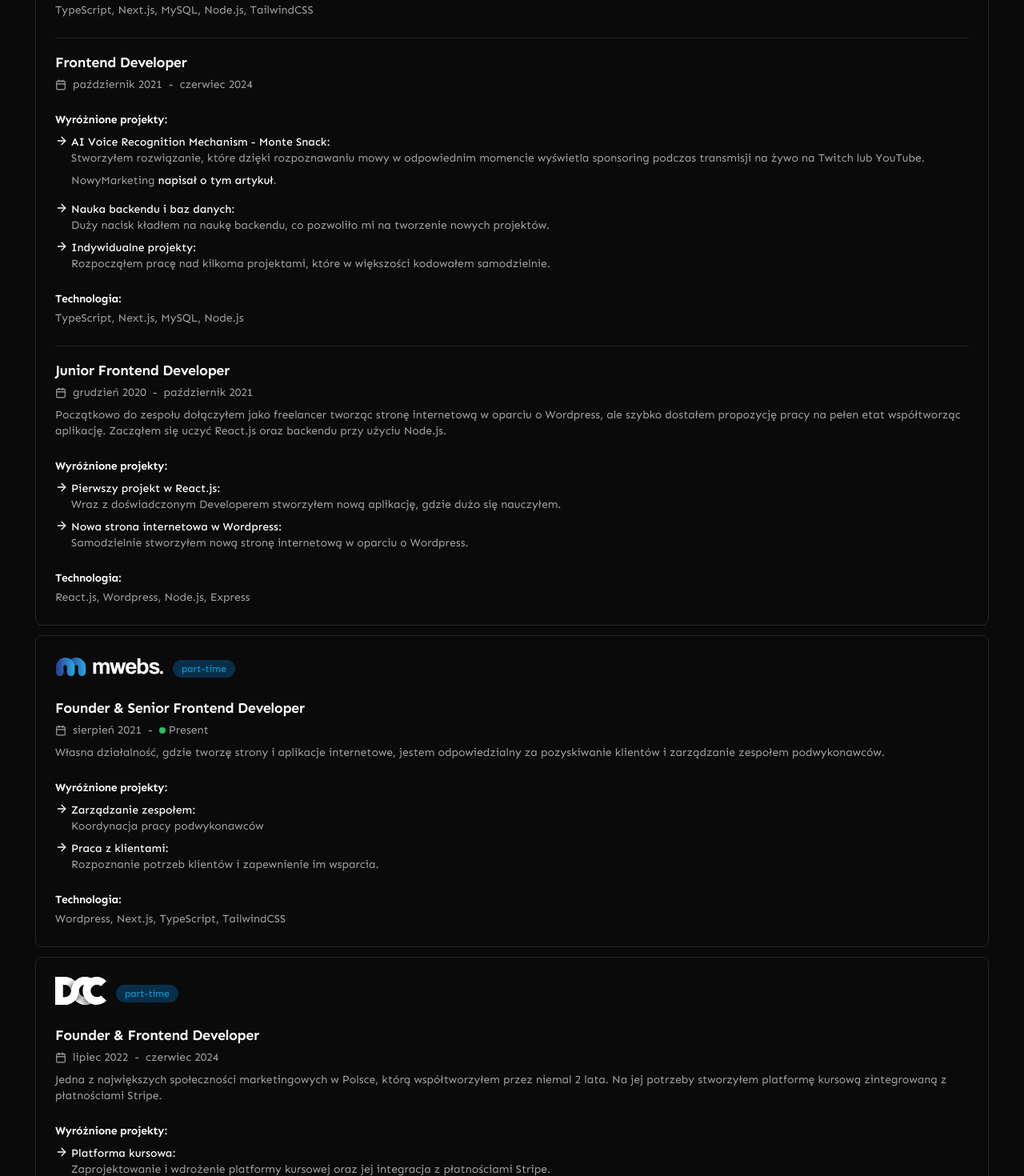
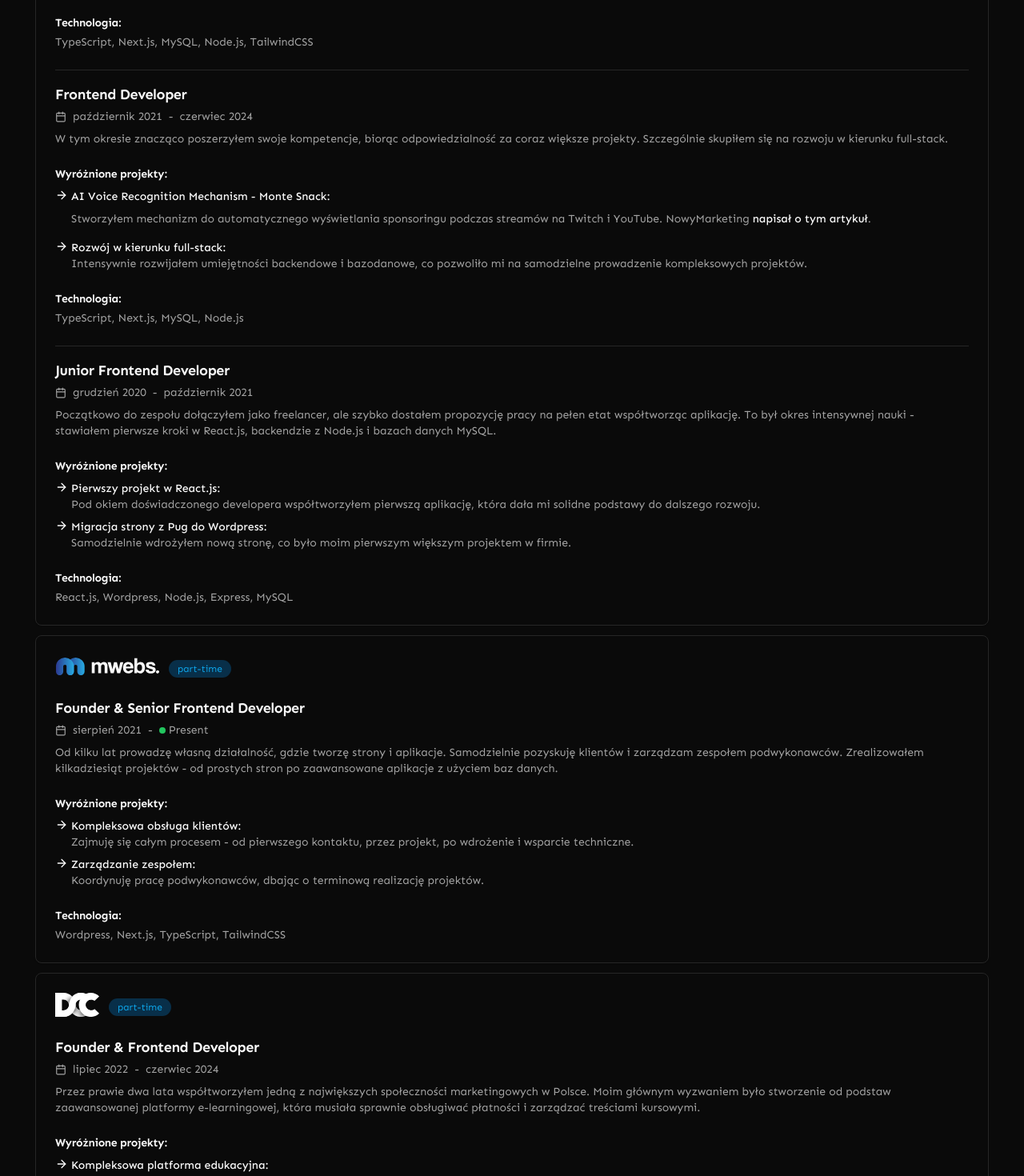
Before and after one commit to Woskus/mateuszwoskowicz.pl, a Next.js app: page / in a window 1280 px wide. Shown: the part 1980-3450 px from the top of the page at 80% size. Built offline with nearby package versions, Linux system fonts and the light colour scheme.

Commit message:
Improve experience content

```diff
--- a/components/experience/index.tsx
+++ b/components/experience/index.tsx
@@ -37,10 +37,10 @@ const experiences: Experience[] = [
 				title: 'Strona internetowa - Fortnite',
 				startDate: new Date('2024-10-01'),
 				description:
-					'Kompleksowa realizacja projektu dla PKO BP, obejmująca development, design i zarządzanie podwykonawcami.',
+					'Przy tym projekcie połączyłem role Frontend Developera i Project Managera. Odpowiadałem zarówno za development strony, jak i za nadzór nad procesem projektowym oraz podwykonawcami.',
 				projects: [
 					{
-						name: 'Bezpieczeństwo',
+						name: 'Security',
 						description:
 							'Dbanie o wysoki poziom bezpieczeństwa aplikacji konieczny przy realizacji projektu dla banku.',
 					},
@@ -63,7 +63,7 @@ const experiences: Experience[] = [
 				startDate: new Date('2024-10-01'),
 				endDate: new Date('2025-03-01'),
 				description:
-					'Frontend Developer w projekcie "Mobilne Rozgrywki Galaxy" dla Samsunga, odpowiedzialny za implementację strony internetowej.',
+					'Miałem przyjemność pracować jako podwykonawca przy projekcie dla Samsunga. Stworzyłem stronę internetową korzystając z Pug, aby wyświetlać dynamiczne treści przekazywane z backendu kontrolerów Express & Node.js.',
 				projects: [],
 				technologies: ['Node.js', 'Express', 'Pug', 'SCSS'],
 			},
@@ -77,32 +77,41 @@ const experiences: Experience[] = [
 				title: 'Senior Frontend Developer',
 				startDate: new Date('2024-06-01'),
 				description:
-					'Pracuję przy produkcie nie tylko kodując, ale również planując jego rozwój. Wdrażam rozwiązania związane ze sztuczną inteligencją oraz samodzielnie wdrażam nowe serwisy i aplikacje.',
+					'Obecnie, oprócz kodowania, aktywnie uczestniczę w planowaniu rozwoju produktu. Szczególnie koncentruję się na innowacyjnych rozwiązaniach z wykorzystaniem AI i samodzielnie prowadzę nowe projekty.',
 				projects: [
 					{
 						name: 'Dedykowane mechanizmy sponsoringów - Netflix, Play Station, Pepsi',
-						description: 'Wdrożenie dedykowanych rozwiązań przy wyświetlaniu sponsoringów na transmisjach na żywo na Twitch lub YouTube.',
+						description:
+							'Wdrożenie dedykowanych rozwiązań przy wyświetlaniu sponsoringów na transmisjach na żywo na Twitch lub YouTube.',
 					},
 					{
 						name: 'Wdrażanie rozwiązań AI',
-						description: 'Moje zainteresowanie AI przekładam do codziennej pracy, wdrażam rozwiązania, zarówno wewnętrzne jak i zewnętrzne w postaci Chatbotów oraz aplikacji.',
+						description:
+							'Moje zainteresowanie AI przekładam do codziennej pracy, wdrażam rozwiązania, zarówno wewnętrzne jak i zewnętrzne w postaci Chatbotów oraz aplikacji.',
 					},
 				],
-				technologies: ['TypeScript', 'Next.js', 'MySQL', 'Node.js', 'TailwindCSS'],
+				technologies: [
+					'TypeScript',
+					'Next.js',
+					'MySQL',
+					'Node.js',
+					'TailwindCSS',
+				],
 			},
 			{
 				title: 'Frontend Developer',
 				startDate: new Date('2021-10-01'),
 				endDate: new Date('2024-06-01'),
-				description: '',
+				description:
+					'W tym okresie znacząco poszerzyłem swoje kompetencje, biorąc odpowiedzialność za coraz większe projekty. Szczególnie skupiłem się na rozwoju w kierunku full-stack.',
 				projects: [
 					{
 						name: 'AI Voice Recognition Mechanism - Monte Snack',
 						description: (
 							<p>
-								Stworzyłem rozwiązanie, które dzięki rozpoznawaniu mowy w
-								odpowiednim momencie wyświetla sponsoring podczas
-								transmisji na żywo na Twitch lub YouTube. NowyMarketing{' '}
+								Stworzyłem mechanizm do automatycznego wyświetlania
+								sponsoringu podczas streamów na Twitch i YouTube.
+								NowyMarketing{' '}
 								<Link
 									href="https://nowymarketing.pl/przerwa-na-monte-snack-dzieki-technologii-voice-recognition-na-147-streamach-na-twitchu/"
 									target="_blank"
@@ -114,14 +123,9 @@ const experiences: Experience[] = [
 						),
 					},
 					{
-						name: 'Nauka backendu i baz danych',
+						name: 'Rozwój w kierunku full-stack',
 						description:
-							'Duży nacisk kładłem na naukę backendu, co pozwoliło mi na tworzenie nowych projektów.',
-					},
-					{
-						name: 'Indywidualne projekty',
-						description:
-							'Rozpocząłem pracę nad kilkoma projektami, które w większości kodowałem samodzielnie.',
+							'Intensywnie rozwijałem umiejętności backendowe i bazodanowe, co pozwoliło mi na samodzielne prowadzenie kompleksowych projektów.',
 					},
 				],
 				technologies: ['TypeScript', 'Next.js', 'MySQL', 'Node.js'],
@@ -131,20 +135,20 @@ const experiences: Experience[] = [
 				startDate: new Date('2020-12-01'),
 				endDate: new Date('2021-10-01'),
 				description:
-					'Początkowo do zespołu dołączyłem jako freelancer tworząc stronę internetową w oparciu o Wordpress, ale szybko dostałem propozycję pracy na pełen etat współtworząc aplikację. Zacząłem się uczyć React.js oraz backendu przy użyciu Node.js.',
+					'Początkowo do zespołu dołączyłem jako freelancer, ale szybko dostałem propozycję pracy na pełen etat współtworząc aplikację. To był okres intensywnej nauki - stawiałem pierwsze kroki w React.js, backendzie z Node.js i bazach danych MySQL.',
 				projects: [
 					{
 						name: 'Pierwszy projekt w React.js',
 						description:
-							'Wraz z doświadczonym Developerem stworzyłem nową aplikację, gdzie dużo się nauczyłem.',
+							'Pod okiem doświadczonego developera współtworzyłem pierwszą aplikację, która dała mi solidne podstawy do dalszego rozwoju.',
 					},
 					{
-						name: 'Nowa strona internetowa w Wordpress',
+						name: 'Migracja strony z Pug do Wordpress',
 						description:
-							'Samodzielnie stworzyłem nową stronę internetową w oparciu o Wordpress.',
+							'Samodzielnie wdrożyłem nową stronę, co było moim pierwszym większym projektem w firmie.',
 					},
 				],
-				technologies: ['React.js', 'Wordpress', 'Node.js', 'Express'],
+				technologies: ['React.js', 'Wordpress', 'Node.js', 'Express', 'MySQL'],
 			},
 		],
 	},
@@ -156,16 +160,17 @@ const experiences: Experience[] = [
 				title: 'Founder & Senior Frontend Developer',
 				startDate: new Date('2021-08-07'),
 				description:
-					'Własna działalność, gdzie tworzę strony i aplikacje internetowe, jestem odpowiedzialny za pozyskiwanie klientów i zarządzanie zespołem podwykonawców.',
+					'Od kilku lat prowadzę własną działalność, gdzie tworzę strony i aplikacje. Samodzielnie pozyskuję klientów i zarządzam zespołem podwykonawców. Zrealizowałem kilkadziesiąt projektów - od prostych stron po zaawansowane aplikacje z użyciem baz danych.',
 				projects: [
 					{
-						name: 'Zarządzanie zespołem',
-						description: 'Koordynacja pracy podwykonawców',
+						name: 'Kompleksowa obsługa klientów',
+						description:
+							'Zajmuję się całym procesem - od pierwszego kontaktu, przez projekt, po wdrożenie i wsparcie techniczne.',
 					},
 					{
-						name: 'Praca z klientami',
+						name: 'Zarządzanie zespołem',
 						description:
-							'Rozpoznanie potrzeb klientów i zapewnienie im wsparcia.',
+							'Koordynuję pracę podwykonawców, dbając o terminową realizację projektów.',
 					},
 				],
 				technologies: ['Wordpress', 'Next.js', 'TypeScript', 'TailwindCSS'],
@@ -181,14 +186,21 @@ const experiences: Experience[] = [
 				startDate: new Date('2022-07-01'),
 				endDate: new Date('2024-06-01'),
 				description:
-					'Jedna z największych społeczności marketingowych w Polsce, którą współtworzyłem przez niemal 2 lata. Na jej potrzeby stworzyłem platformę kursową zintegrowaną z płatnościami Stripe.',
+					'Przez prawie dwa lata współtworzyłem jedną z największych społeczności marketingowych w Polsce. Moim głównym wyzwaniem było stworzenie od podstaw zaawansowanej platformy e-learningowej, która musiała sprawnie obsługiwać płatności i zarządzać treściami kursowymi.',
 				projects: [
 					{
-						name: 'Platforma kursowa',
-						description: 'Zaprojektowanie i wdrożenie platformy kursowej oraz jej integracja z płatnościami Stripe.',
+						name: 'Kompleksowa platforma edukacyjna',
+						description:
+							'Zaprojektowałem i wdrożyłem system, który nie tylko zarządzał treściami kursowymi, ale też sprawnie obsługiwał płatności poprzez integrację ze Stripe. Wykorzystałem nowoczesny stack technologiczny, łącząc PayloadCMS do zarządzania treścią z Next.js po stronie frontendu.',
 					},
 				],
-				technologies: ['TypeScript', 'Next.js', 'MongoDB', 'Stripe', 'PayloadCMS'],
+				technologies: [
+					'TypeScript',
+					'Next.js',
+					'MongoDB',
+					'Stripe',
+					'PayloadCMS',
+				],
 			},
 		],
 	},
@@ -201,16 +213,11 @@ const experiences: Experience[] = [
 				startDate: new Date('2020-11-01'),
 				endDate: new Date('2021-01-01'),
 				description:
-					'Migracja aplikacji z AngularJS do Angulara wraz z Typescript, oraz aktualizacja UI.',
+					'Przy tym projekcie miałem okazję przeprowadzić kompleksową migrację aplikacji z AngularJS do Angulara z TypeScript. Zadanie wykraczało poza samą zmianę technologii - objęło również aktualizację interfejsu i design systemu.',
 				projects: [
 					{
 						name: 'Migracja technologii',
 						description: 'Przepisanie całej aplikacji do nowego frameworka.',
-					},
-					{
-						name: 'UI/UX',
-						description:
-							'Aktualizacja Design Systemu i wdrożenie nowego designu do widoków.',
 					},
 				],
 				technologies: ['Angular', 'TypeScript', 'AngularJS', 'SCSS'],
@@ -226,16 +233,16 @@ const experiences: Experience[] = [
 				startDate: new Date('2019-08-01'),
 				endDate: new Date('2020-12-01'),
 				description:
-					'Byłem odpowiedzialny za rozwój strony firmowej opartej o WordPress, z doświadczeniem w zarządzaniu małym zespołem.',
+					'Moją karierę rozpocząłem od pracy przy stronie WordPress, gdzie szybko rozwinąłem nie tylko umiejętności techniczne, ale też zdobyłem pierwsze doświadczenie w zarządzaniu zespołem. Oprócz kodowania, często samodzielnie projektowałem interfejsy, co pozwoliło mi lepiej zrozumieć aspekty UI/UX.',
 				projects: [
 					{
-						name: 'Kierowanie zespołem',
+						name: 'Pierwsze kroki w zarządzaniu',
 						description:
-							'Przez pół roku byłem odpowiedzialny za zarządzanie zespołem.',
+							'Przez 6 miesięcy kierowałem małym zespołem, ucząc się planowania pracy, pilnowania terminów i raportowania postępów.',
 					},
 					{
-						name: 'UI/UX',
-						description: 'Samodzielne projektowanie interfejsu użytkownika.',
+						name: 'Rozwój w projektowaniu UI',
+						description: 'Z czasem przejąłem odpowiedzialność za projektowanie interfejsów, co znacząco poszerzyło moje kompetencje poza czysty development.',
 					},
 				],
 				technologies: ['WordPress', 'SCSS', 'PHP', 'HTML'],
@@ -246,7 +253,10 @@ const experiences: Experience[] = [
 
 export function Experience() {
 	return (
-		<section className="mt-16" id="doswiadczenie">
+		<section
+			className="mt-16"
+			id="doswiadczenie"
+		>
 			<Container>
 				<h2 className="text-base">Doświadczenie</h2>
 
--- a/components/logotypes/callpage.tsx
+++ b/components/logotypes/callpage.tsx
@@ -2,8 +2,7 @@ export function Callpage() {
 	return (
 		<svg
 			xmlns="http://www.w3.org/2000/svg"
-			width="136.32"
-			height="47.78"
+			width="110"
 			fill="none"
 			viewBox="0 0 481 177"
 		>
--- a/components/logotypes/dcc.tsx
+++ b/components/logotypes/dcc.tsx
@@ -2,8 +2,7 @@ export function Dcc() {
 	return (
     <svg
       xmlns="http://www.w3.org/2000/svg"
-      width="64"
-      height="35"
+      width="55"
       fill="none"
       viewBox="0 0 64 35"
     >
--- a/components/logotypes/mwebs.tsx
+++ b/components/logotypes/mwebs.tsx
@@ -1,8 +1,7 @@
 export function Mwebs() {
 	return (
 		<svg
-			width="135"
-			height="23"
+			width="130"
 			viewBox="0 0 135 23"
 			fill="none"
 			xmlns="http://www.w3.org/2000/svg"
```
Also changed, not shown: components/logotypes/samsung.tsx (+3 -6 lines).
